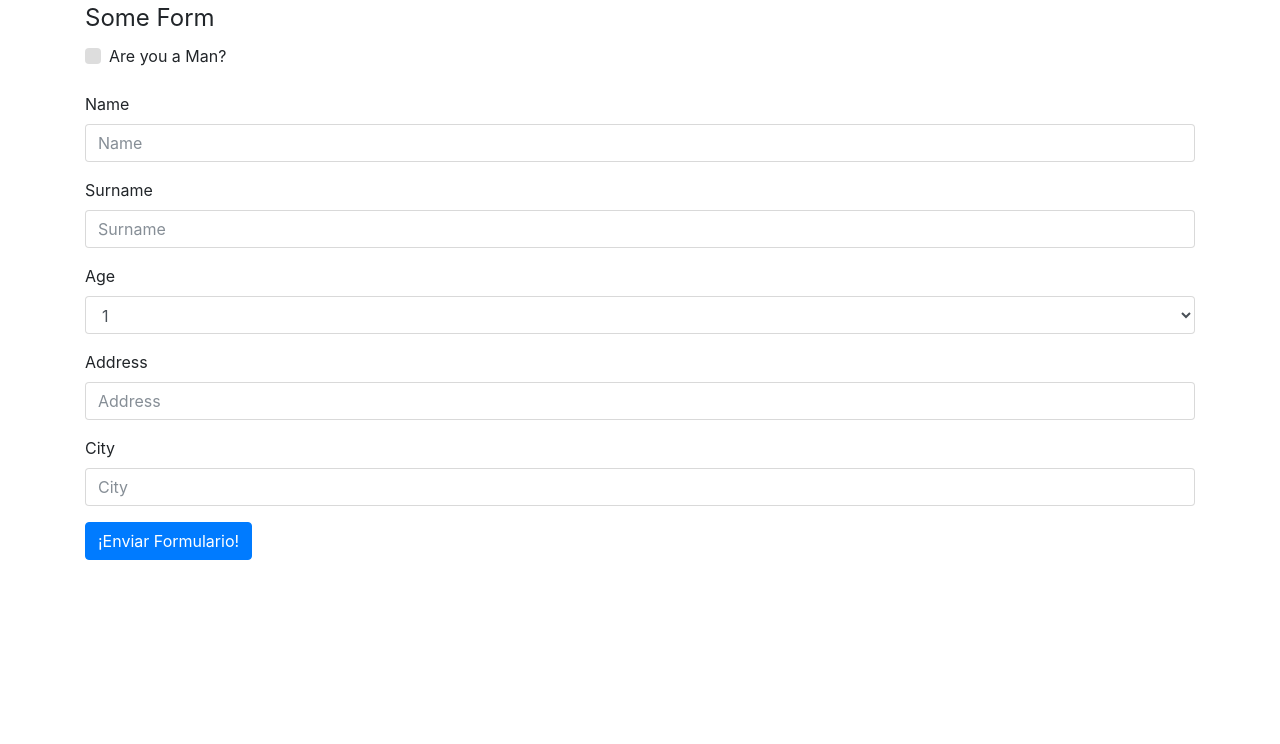
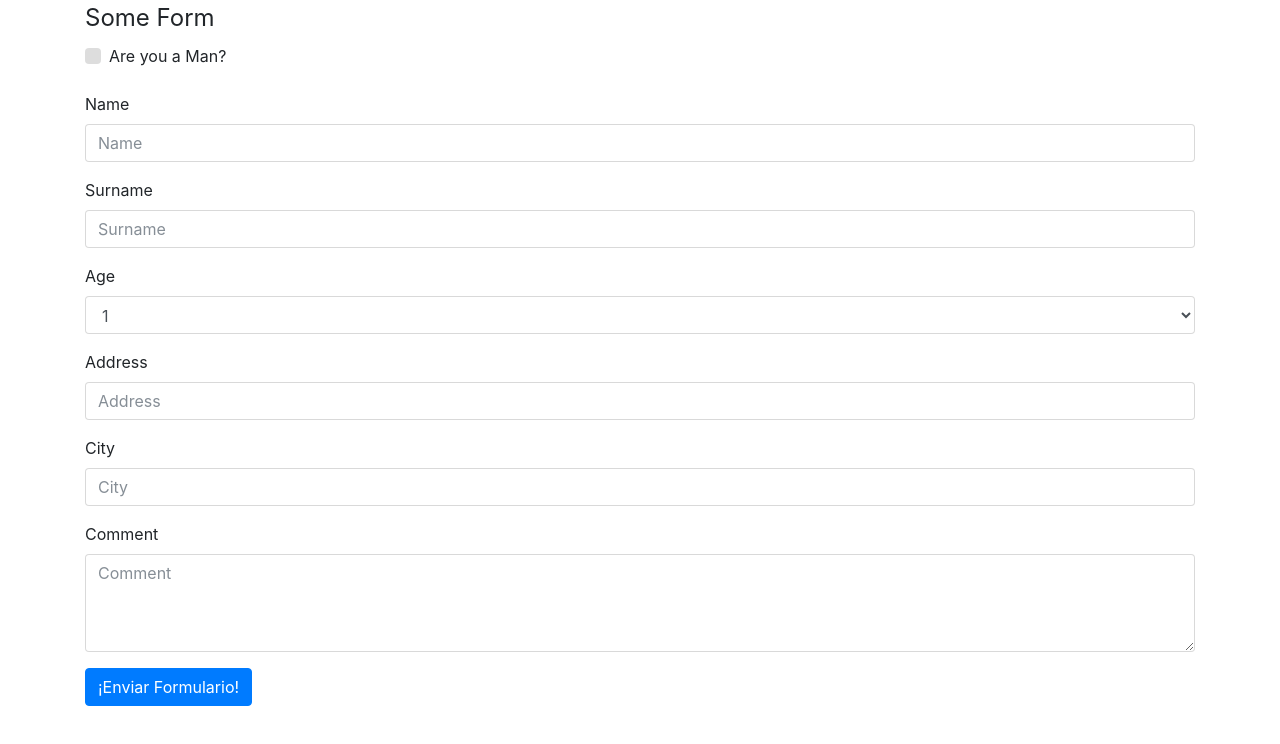
Before and after one commit to BlackBoxVision/autoform-next, a React (Create React App) app: page / in a window 1280 px wide. Shown: the top 744 px of the page. Built offline with nearby package versions, Linux system fonts and the light colour scheme.

Commit message:
Added TextArea component

```diff
--- a/src/App.js
+++ b/src/App.js
@@ -33,6 +33,7 @@ export default class App extends React.Component {
                     </AutoFormGroup>
                     <AutoFormField name="address" label="Address" component="TextInput" />
                     <AutoFormField name="city" label="City" component="TextInput" />
+                    <AutoFormField name="comment" label="Comment" component="TextArea" rows={4} />
                     <AutoFormSubmit label="¡Enviar Formulario!" type="submit" component="Button" />
                 </AutoForm>
             </div>
--- /dev/null
+++ b/src/autoform/adapter/bootstrap-4/components/input/TextArea.js
@@ -0,0 +1,75 @@
+import React from 'react';
+import css from 'classnames';
+import PropTypes from 'prop-types';
+
+//TODO add conditional render component
+//TODO extract helper-text and validation-feedback to helper components
+export default class TextArea extends React.Component {
+    static displayName = 'TextArea';
+
+    static propTypes = {
+        rows: PropTypes.number,
+        helpText: PropTypes.string,
+        readOnly: PropTypes.bool,
+        big: PropTypes.bool,
+        small: PropTypes.bool,
+        type: PropTypes.string,
+        label: PropTypes.string,
+        children: PropTypes.any,
+        input: PropTypes.object,
+        meta: PropTypes.object
+    };
+
+    static defaultProps = {
+        type: 'text',
+        readOnly: false,
+        big: false,
+        small: false
+    };
+
+    render() {
+        const {
+            input: { name, ...inputProps },
+            meta: { error, touched },
+            label,
+            type,
+            children,
+            big,
+            small,
+            readOnly,
+            helpText,
+            rows
+        } = this.props;
+        const inputClassName = css('form-control', {
+            'form-control-lg': big,
+            'form-control-sm': small,
+            'is-invalid': error && touched,
+            'is-valid': !error && touched
+        });
+
+        return (
+            <div className="form-group">
+                <label htmlFor={name}>{label}</label>
+                <textarea
+                    className={inputClassName}
+                    id={name}
+                    name={name}
+                    rows={rows}
+                    type={type}
+                    placeholder={label}
+                    readOnly={readOnly}
+                    aria-describedby={`${name}-help-text`}
+                    {...inputProps}
+                >
+                    {children}
+                </textarea>
+                {helpText && (
+                    <small id={`${name}-help-text`} className="form-text text-muted">
+                        {helpText}
+                    </small>
+                )}
+                {error && touched && <div className="invalid-feedback">{error}</div>}
+            </div>
+        );
+    }
+}
--- a/src/autoform/adapter/bootstrap-4/index.js
+++ b/src/autoform/adapter/bootstrap-4/index.js
@@ -4,6 +4,7 @@ import Select from './components/input/Select';
 import Button from './components/input/Button';
 import CheckBox from './components/input/CheckBox';
 import TextInput from './components/input/TextInput';
+import TextArea from "./components/input/TextArea";
 
 import Form from './components/form/Form';
 
@@ -11,6 +12,7 @@ export default {
     Form: props => <Form {...props} />,
     FormInline: props => <Form {...props} inline />,
     TextInput: props => <TextInput {...props} />,
+    TextArea: props => <TextArea {...props} />,
     CheckBox: props => <CheckBox {...props} />,
     Select: props => <Select {...props} />,
     Button: props => <Button {...props} />
```
